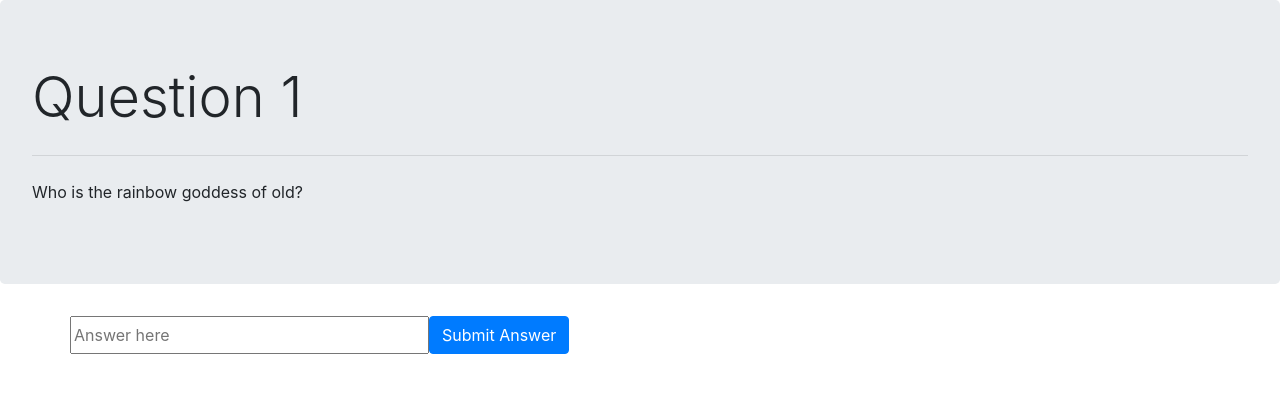
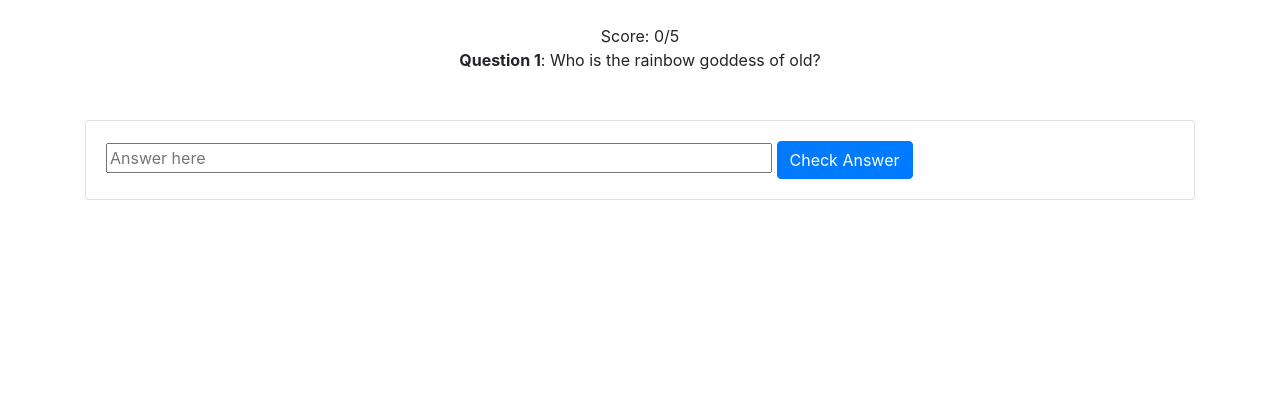
Before and after one commit to pazitschrecker/ces_final, a Flask app: page /question/1 in a window 1280 px wide. Shown: the top 393 px of the page. Run offline with Flask 2, Linux system fonts and the light colour scheme; parts of the project's set-up code (start-up, migrations or seed data) failed here and were passed over; some libraries are stand-ins or nearby versions.

Commit message:
Finished quiz questions

```diff
--- a/flask_app/server.py
+++ b/flask_app/server.py
@@ -17,14 +17,31 @@ questions = [
         "q_id": 1,
         "question": "Who is the rainbow goddess of old?",
         "answer": "Iris",
+        "explanation": "Iris is the rainbow goddess in Greek mythology. She is also a messenger for the Olympians and symbolizes communication. In Rick Riordan's interpretation of the myths in the Percy Jackson and Heroes of Olympus series', characters send Iris-messages by creating small rainbows and throwing a golden drachma (coin) into it to honor Iris.",
     },
     {
         "q_id": 2,
         "question": "Which land exists somewhere over the rainbow?",
+        "answer": "Oz",
+        "explanation": "Oz is a land from The Wizard of Oz, a book and movie from the 20th century. In this story, protagonist Dorothy sings about want to go 'somewhere over the rainbow' and ends up in the land of Oz after a twister picks up her house.",
     },
     {
         "q_id": 3,
-        "question": "Where is the best place in the world to see a rainbow?",
+        "question": "Which color is often accidentally excluded when drawing rainbows? (Remember ROYGBIV)",
+        "answer": "Indigo",
+        "explanation": "Indigo is often forgotten in rainbow drawings made by children because the marker is less common and it may be difficult to differentiate the color from its neighbors. You can note that this rainbow omits it as well, due to material limitations.",
+    },
+    {
+        "q_id": 4,
+        "question": "You are most likely to see rainbows in this month:",
+        "answer": "June",
+        "explanation": "June is pride month and the pride flag is rainbow! In many cities there are also pride parades to celebrate the LGBTQ+ community and participants often where colorful (rainbow) clothing and accessories.",
+    },
+    {
+        "q_id": 5,
+        "question": "What band has a famous album with (refracting) rainbow artwork? (Hint: the name contains a color not usually present in drawings of rainbows)",
+        "answer": "Pink Floyd",
+        "explanation": "Pink's Floyd's album 'The Dark Side of the Moon' shows a beam of white light refracting through a triangle. Fun fact: when doing the math with glass, the angle of this refraction for the colors not quite right, but we don't know for sure the material of the triangular object.",
     },
 ]
 
@@ -46,6 +63,11 @@ def question(num=None):
     return render_template('question.html', q_id=n, question=question, score=score)
 
 
+@app.route('/done')
+def done():
+    return render_template('finish.html', score=score)
+
+
 @app.route('/check_answer', methods=['GET', 'POST'])
 def check_answer(id=None):
     global score
@@ -53,24 +75,29 @@ def check_answer(id=None):
     data = request.get_json()
     num = int(data["question"])
     answer = data["answer"]
-    feedback = "Not quite. The correct answer is ", questions[num]["answer"]
+    feedback = ""
     is_correct = False
 
     if answer.lower() == (questions[num]["answer"]).lower():
         is_correct = True
         score = score + 1
-        feedback = "Correct! Great Job :)"
+        feedback = "Correct! \n\n", questions[num]["explanation"]
+        send_signal()
+    else:
+        feedback = "Not quite. The correct answer is ", questions[
+            num]["answer"], ".\n\n", questions[num]["explanation"]
 
     return jsonify(feedback=feedback, score=score, is_correct=is_correct)
 
 
-@app.route('/send_signal', methods=['GET', 'POST'])
+# @app.route('/send_signal', methods=['GET', 'POST'])
 def send_signal():
+    global score
+    sock.send(str(score).encode())
+    # sock.send('Hello ESP32'.encode())
+    print("sent light up instructions with score: ", score)
 
-    sock.send('Hello ESP32'.encode())
-    print("hi ESP32")
-
-    return jsonify()
+    # return jsonify()
 
 
 if __name__ == '__main__':
--- a/flask_app/static/index.js
+++ b/flask_app/static/index.js
@@ -2,14 +2,23 @@ var load_question = function (q_id) {
   window.location.href = "http://127.0.0.1:5000/question/" + q_id + "";
 };
 
+var finish_quiz = function (q_id) {
+  window.location.href = "http://127.0.0.1:5000/done";
+};
+
 // render feedback for questions
-var render_feedback = function (q_id, feedback) {
+var render_feedback = function (q_id, feedback, correct) {
   $(".feedback_section").val("");
   $(".feedback_section").append(feedback);
   $(".feedback_section").removeClass("hidden");
   $(".feedback_section").show();
 
-  $("#next_btn_" + q_id).show();
+  if (correct == true) $("#answer_area_" + q_id).addClass("lightgreen");
+  else $("#answer_area_" + q_id).addClass("lightred");
+
+  if (q_id < 5) $("#next_btn_" + q_id).show();
+  //questions 1-4 have next question button
+  else $("#finish_btn").show(); //finish quiz after question 5
 };
 
 var send_signal = function () {
@@ -42,7 +51,8 @@ var check_answer = function (q_id, curr_answer) {
     success: function (result) {
       var feedback = result["feedback"];
       var score = result["score"];
-      render_feedback(q_id, feedback);
+      var correct = result["is_correct"];
+      render_feedback(q_id, feedback, correct);
       //console.log(feedback);
     },
     error: function (request, status, error) {
@@ -56,24 +66,29 @@ var check_answer = function (q_id, curr_answer) {
 
 $(document).ready(function () {
   $("#next_btn_" + q_id).hide();
+  $("#finish_btn").hide();
   $("#my_btn").click(function () {
-    console.log("pressed");
     send_signal();
   });
+
   $("#start_btn").click(function () {
-    console.log("load quiz");
     load_question(1);
   });
-  $(".submit_answer_btn").click(function () {
-    var q_id = parseInt($(this).attr("id").slice(-1));
-    var ans = $("#submit_" + q_id)
-      .val()
-      .trim();
+
+  $(".submit_answer_btn").click(function (e) {
+    var id = $(this).attr("id");
+    $("#" + id).attr("disabled", true);
+    var q_id = parseInt(id.slice(-1));
+    var ans = $("#answer_" + q_id).val();
     check_answer(q_id, ans);
   });
+
   $(".next_q_btn").click(function () {
     var new_q_id = parseInt($(this).attr("id").slice(-1)) + 1;
-    console.log("going to next question " + new_q_id);
     load_question(new_q_id);
   });
+
+  $("#finish_btn").click(function () {
+    finish_quiz();
+  });
 });
--- a/flask_app/templates/question.html
+++ b/flask_app/templates/question.html
@@ -11,15 +11,68 @@
       href="http://code.jquery.com/ui/1.12.1/themes/base/jquery-ui.css"
     />
     <script src="../static/index.js"></script>
+    <link rel="stylesheet" type="text/css" href="../static/index.css" />
     <script>
       var score = {{ score| tojson}}
       var q_id = {{ q_id| tojson}}
       var question = {{ question| tojson}}
     </script>
+    <style media="screen">
+      .center {
+        justify-content: center;
+        text-align: center;
+        align-items: middle;
+      }
+    </style>
   </head>
 
   <body>
-    <div class="jumbotron">
+    <div class="container">
+      <br />
+      <div class="container-column center">
+        <div class="score">Score: {{score}}/5</div>
+        <div class="question">
+          <strong>Question {{q_id}}</strong>: {{question}}
+        </div>
+      </div>
+      <br />
+      <br />
+
+      <div class="card question_answer">
+        <div class="card-body" id="answer_area_{{q_id}}">
+          <input id="answer_{{q_id}}" size="60" placeholder="Answer here" />
+          <button
+            type="button"
+            id="submit_{{q_id}}"
+            class="btn btn-primary submit_answer_btn"
+          >
+            Check Answer
+          </button>
+
+          <div class="hidden feedback_section" id="fs{{q_id}}"></div>
+        </div>
+      </div>
+
+      <div class="left">
+        <button
+          class="hidden next_q_btn btn btn-outline-primary left"
+          type="button"
+          name="button"
+          id="next_btn_{{q_id}}"
+        >
+          Next Question
+        </button>
+        <button
+          class="hidden btn btn-outline-primary left"
+          type="button"
+          name="button"
+          id="finish_btn"
+        >
+          Finish
+        </button>
+      </div>
+    </div>
+    <!--<div class="jumbotron">
       <h1 class="display-4">Question {{q_id}}</h1>
       <hr class="my-4" />
       <p class="question">{{question}}</p>
@@ -51,6 +104,6 @@
         </button>
       </div>
       <br /><br />
-    </div>
+    </div>-->
   </body>
 </html>
```
Also changed, not shown: flask_app/templates/finish.html (added, +33 -0 lines), flask_app/templates/index.html (added, +34 -0 lines).
